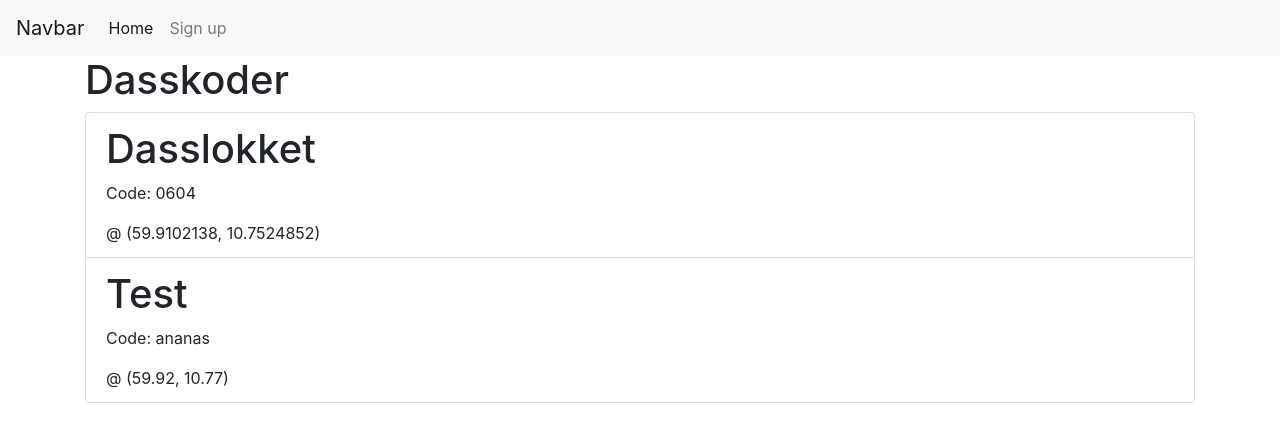
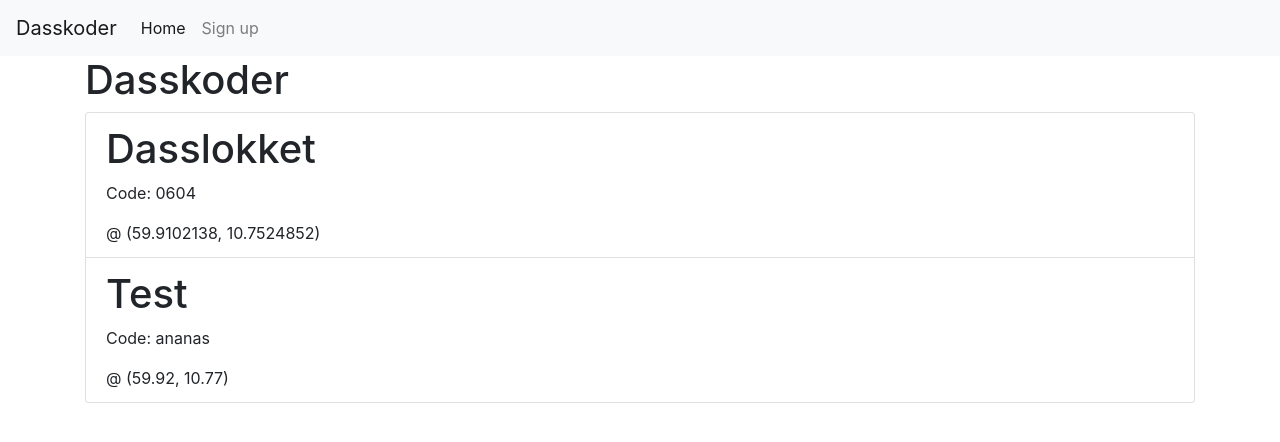
Before and after one commit to team-cadence/dasskoder, a React (Create React App) app: page / in a window 1280 px wide. Shown: the top 442 px of the page. Built offline with nearby package versions, Linux system fonts and the light colour scheme.

Commit message:
Update brand to 'Dasskoder'

```diff
--- a/src/navbar.jsx
+++ b/src/navbar.jsx
@@ -4,7 +4,7 @@ import { Link } from 'react-router-dom';
 const Navbar = () => (
   <nav className="navbar navbar-expand-lg navbar-light bg-light">
     <Link className="navbar-brand" to="/">
-      Navbar
+      Dasskoder
     </Link>
     <button
       className="navbar-toggler"
```
